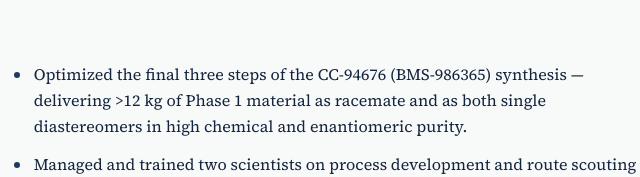
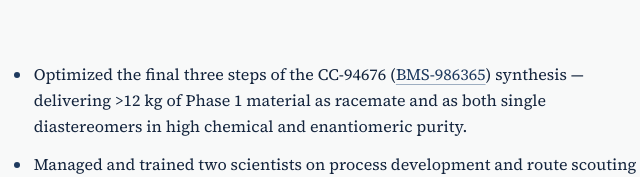
Before and after one commit to panteralchemist/primer-site, an Astro site: page / in a window 1280 px wide. Shown: the part 2290-2467 px from the top of the page, 477-1117 px from the left. Built offline with nearby package versions, Linux system fonts and the light colour scheme; Astro itself is replaced by a stand-in of ours.

Commit message:
Add link to BMS-986365 in BMS experience bullet

```diff
--- a/src/components/Experience.astro
+++ b/src/components/Experience.astro
@@ -34,7 +34,7 @@
                     class="absolute left-0 top-[0.7em] block h-1.5 w-1.5 rounded-full bg-ink-800"
                     aria-hidden="true"
                   ></span>
-                  {b}
+                  <span set:html={b} />
                 </li>
               ))}
             </ul>
--- a/src/data/cv.ts
+++ b/src/data/cv.ts
@@ -56,7 +56,7 @@
     period: '2020 – 2022',
     location: 'New Brunswick, NJ',
     bullets: [
-      'Optimized the final three steps of the CC-94676 (BMS-986365) synthesis — delivering >12 kg of Phase 1 material as racemate and as both single diastereomers in high chemical and enantiomeric purity.',
+      'Optimized the final three steps of the CC-94676 (<a href="https://www.bmsclinicaltrials.com/us/en/recharge-hcp/how-bms-986365-works" target="_blank" rel="noopener" class="link-underline">BMS-986365</a>) synthesis — delivering >12 kg of Phase 1 material as racemate and as both single diastereomers in high chemical and enantiomeric purity.',
       'Managed and trained two scientists on process development and route scouting toward a key intermediate in the bifunctional degrader portfolio.',
       'Identified multiple crystalline forms of a high-MW (>900) greasy API, enabling the program to transition from amorphous precipitation to a controlled crystallization.',
       'Provided technical leadership for tech transfers to partner sites in Colorado, Wisconsin, India, and China.',
```
